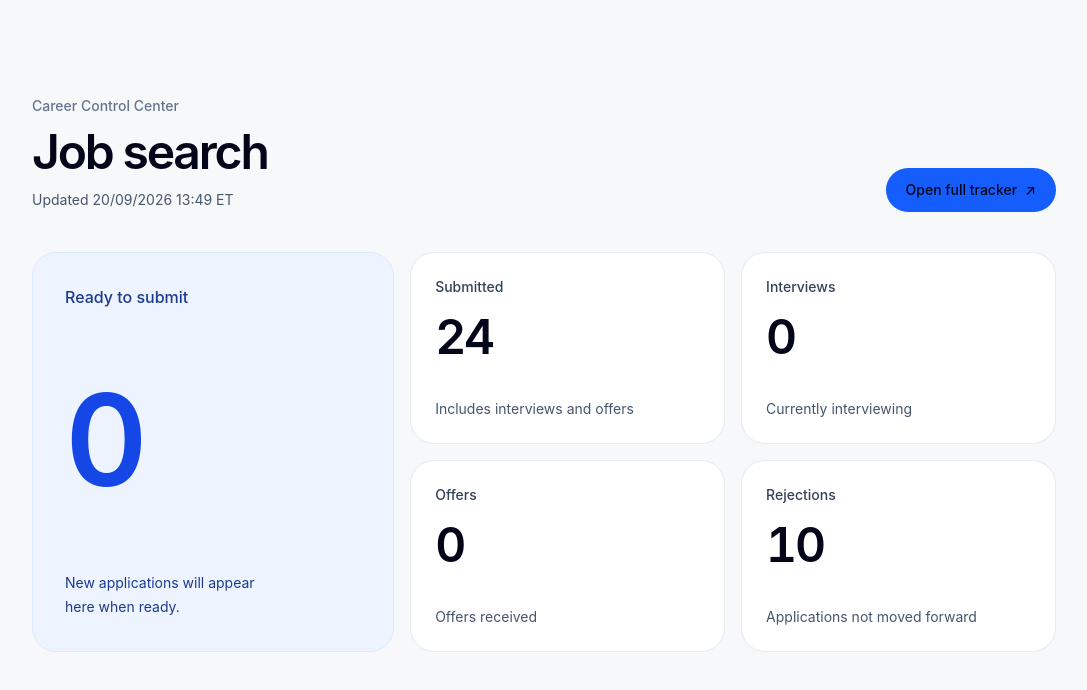
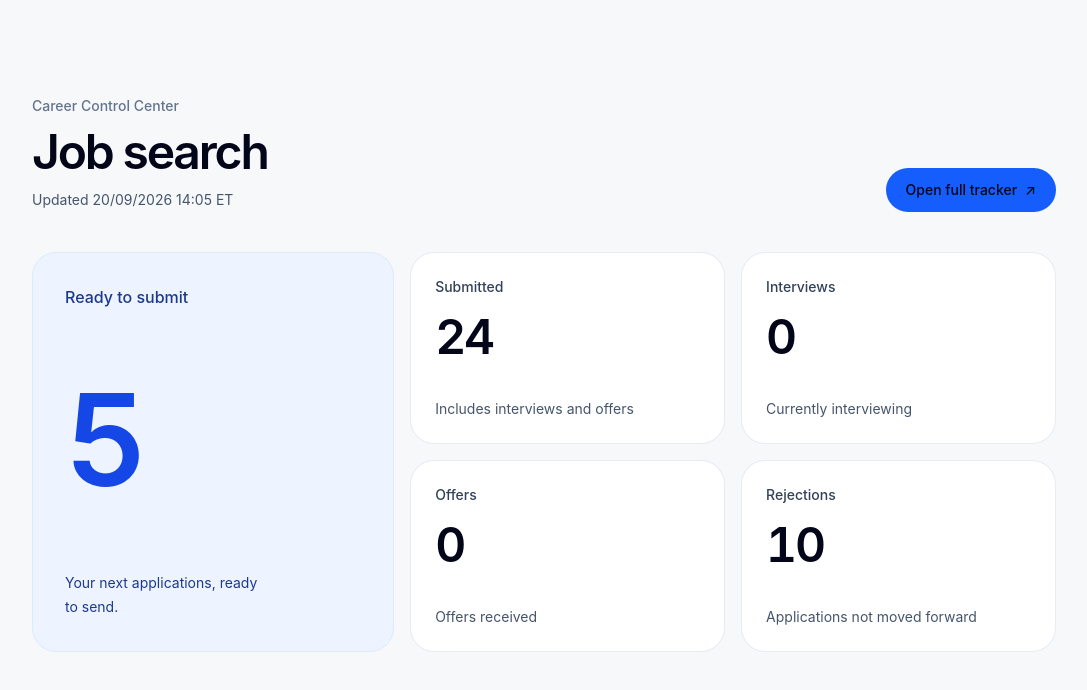
Before and after one commit to micksems/ai-portfolio, a Next.js app: page /job-search in a window 1280 px wide. Shown: the top 690 px of the page, without its empty margins (96-1183 px from the left). Built offline with nearby package versions, Linux system fonts and the light colour scheme.

Commit message:
Add next five verified ready-to-submit roles

```diff
--- a/src/data/jobSearchData.js
+++ b/src/data/jobSearchData.js
@@ -1,5 +1,5 @@
 export const jobSearchData = {
-  "updatedAt": "20/09/2026 13:49 ET",
+  "updatedAt": "20/09/2026 14:05 ET",
   "jobs": [
     {
       "company": "United Hospital Fund",
@@ -924,6 +924,36 @@ export const jobSearchData = {
       "position": "Insights Analyst",
       "url": "https://jobs.ashbyhq.com/listenlabs/0b65b19c-44c0-4440-9b6c-4d88c6024772",
       "status": "Applied"
+    },
+    {
+      "company": "Agave",
+      "position": "Associate Product Manager, Integrations",
+      "url": "https://www.ycombinator.com/companies/agave/jobs/Dnn8XB5-associate-product-manager-integrations",
+      "status": "Ready to Submit"
+    },
+    {
+      "company": "Mercor",
+      "position": "Data Scientist",
+      "url": "https://jobs.ashbyhq.com/mercor/982a0751-e9eb-4b96-ac93-a1fd1d2f9152",
+      "status": "Ready to Submit"
+    },
+    {
+      "company": "Dime",
+      "position": "Forward Deployed Engineer",
+      "url": "https://www.ycombinator.com/companies/dime-2/jobs/O1bzYN2-forward-deployed-engineer",
+      "status": "Ready to Submit"
+    },
+    {
+      "company": "Karumi",
+      "position": "Forward Deployed Engineer (FDE)",
+      "url": "https://www.ycombinator.com/companies/karumi/jobs/mzQuJ9K-forward-deployed-engineer-fde",
+      "status": "Ready to Submit"
+    },
+    {
+      "company": "Draft The Record",
+      "position": "Customer Success Specialist",
+      "url": "https://www.ycombinator.com/companies/draft-the-record/jobs/WN9VSsM-customer-success-specialist",
+      "status": "Ready to Submit"
     }
   ]
 };
```
